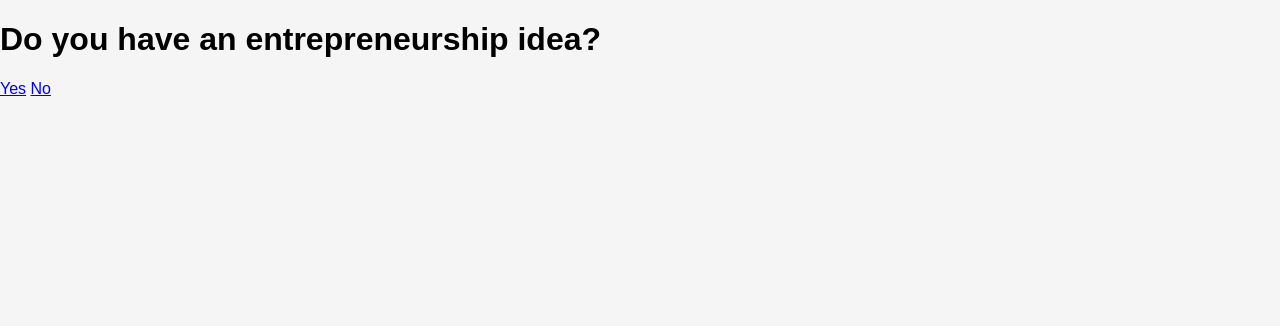
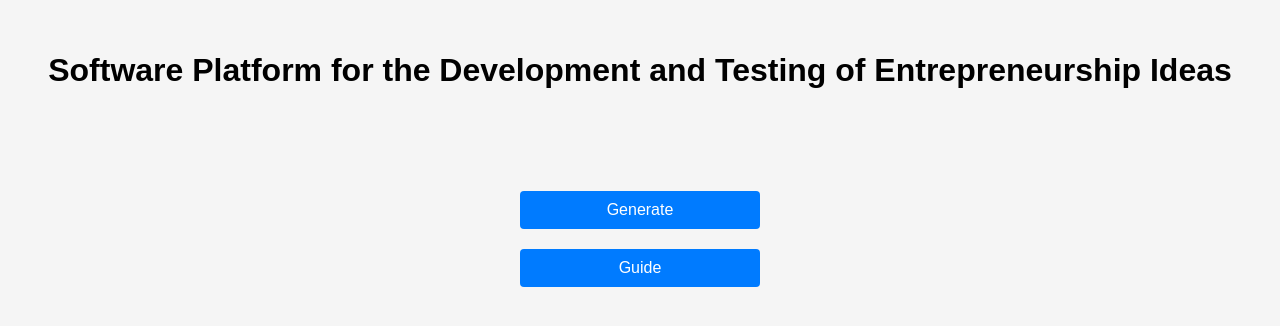
Before and after one commit to GOK-656/ECE4500J-project, a Flask app: page / in a window 1280 px wide. Shown: the part 38-364 px from the top of the page. Run offline with Flask 3, Linux system fonts and the light colour scheme; parts of the project's set-up code (start-up, migrations or seed data) failed here and were passed over.

Commit message:
modify index page

```diff
--- a/static/css/style.css
+++ b/static/css/style.css
@@ -90,3 +90,42 @@ button {
 button:hover {
     background-color: #0056b3;
 }
+
+.container {
+    display: flex;
+    flex-direction: column;
+    align-items: center;
+    justify-content: center;
+    flex-grow: 1;
+    text-align: center;
+}
+
+.title {
+    margin-top: 20px;
+    font-size: 32px;
+    font-weight: bold;
+}
+
+.options {
+    margin-top: 50px;
+    width: 100%;
+}
+
+.button {
+    display: block;
+    width: 200px;
+    padding: 10px 20px;
+    margin: 20px auto;
+    font-size: 16px;
+    color: white;
+    background-color: #007BFF;
+    border: none;
+    border-radius: 4px;
+    text-decoration: none;
+    cursor: pointer;
+    text-align: center;
+}
+
+.button:hover {
+    background-color: #0056b3;
+}
--- a/templates/index.html
+++ b/templates/index.html
@@ -11,9 +11,14 @@
     <a href="/submit">Guide</a>
 </nav>
 <body>
-<!-- two buttons leading to different pages -->
-<h1>Do you have an entrepreneurship idea?</h1>
-<a href="/generate">Yes</a>
-<a href="/submit">No</a>
+<div class="container">
+    <div class="title">
+        <p>Software Platform for the Development and Testing of Entrepreneurship Ideas</p>
+    </div>
+    <div class="options">
+        <a class="button" href="/generate">Generate</a>
+        <a class="button" href="/submit">Guide</a>
+    </div>
+</div>
 </body>
 </html>
```
